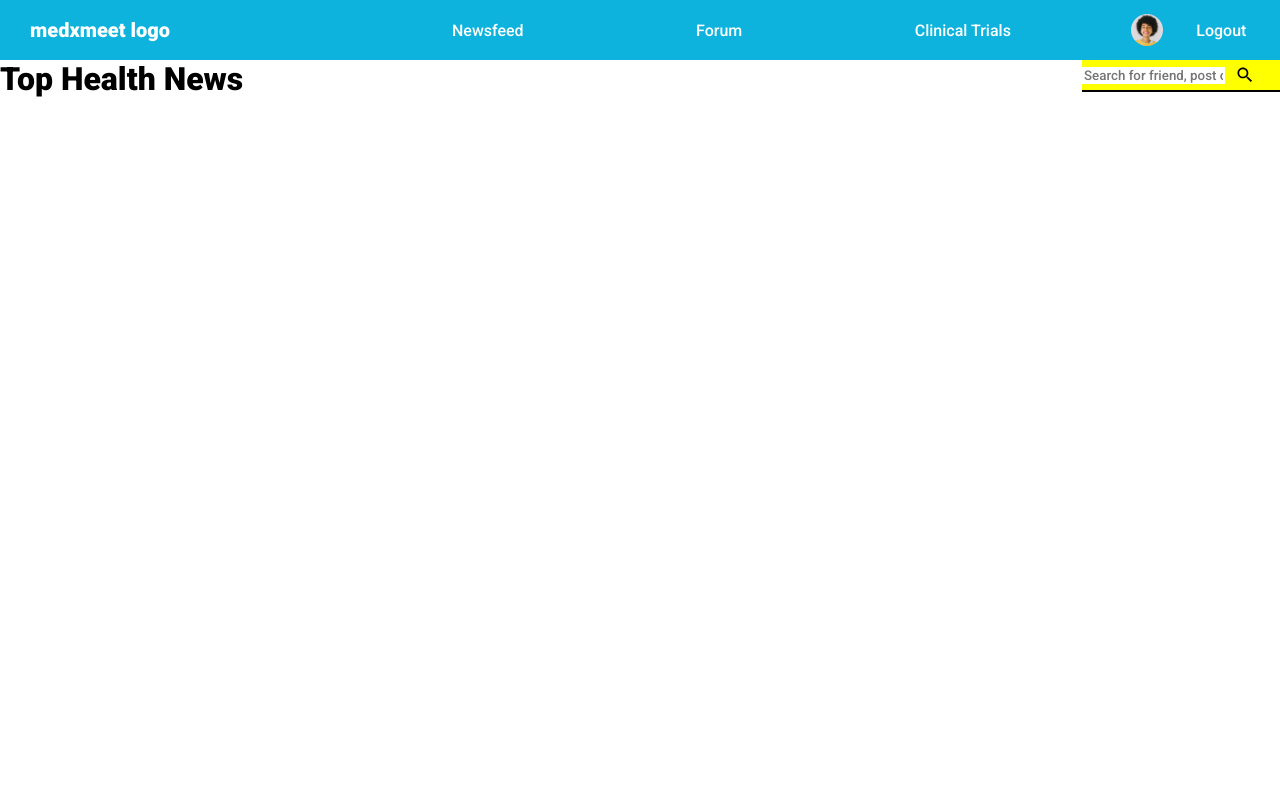
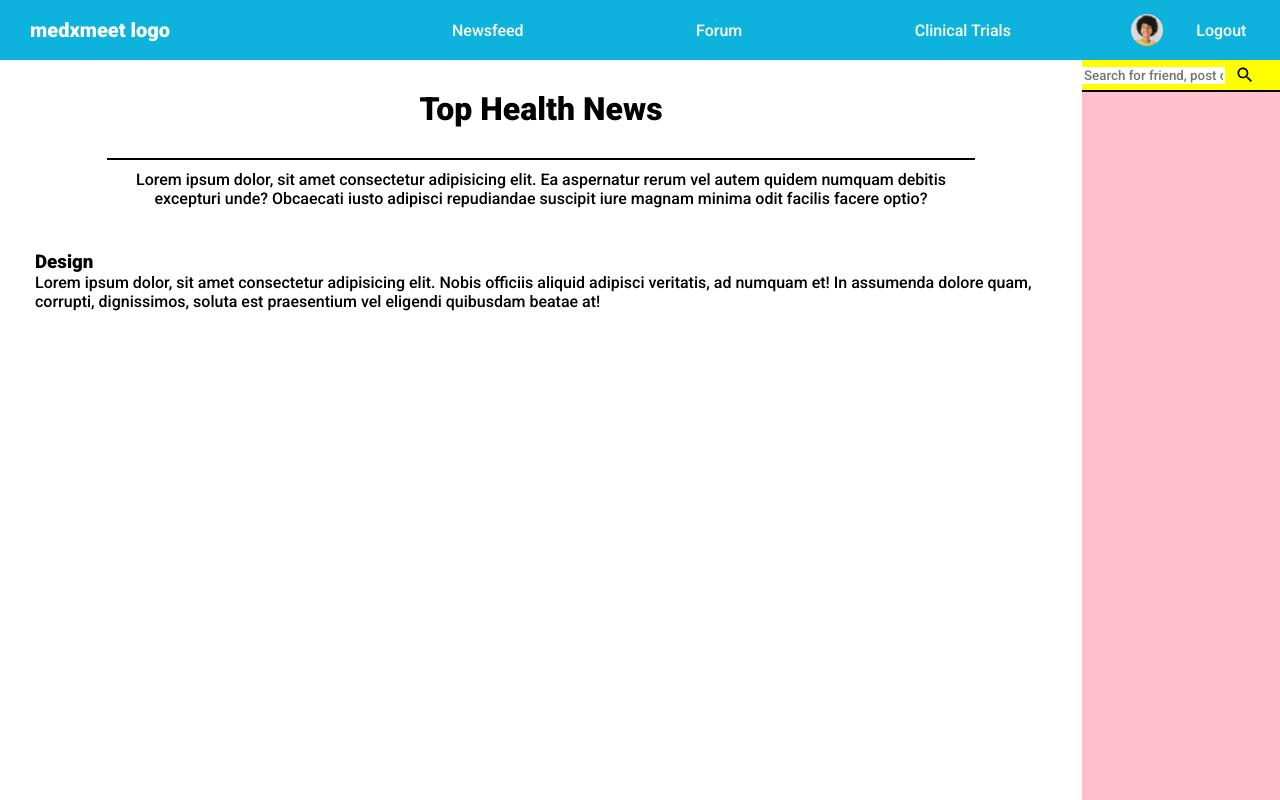
Before and after one commit to MegginS/MedxMeet, a React (Create React App) app: page / in a window 1280 px wide. Built offline with nearby package versions, Linux system fonts and the light colour scheme.

Commit message:
Update
Added hr, div and aligned the contents on the page

```diff
--- a/src/components/feed/Feed.js
+++ b/src/components/feed/Feed.js
@@ -4,11 +4,30 @@ import "./feed.css"
 export default function Feed() {
   return (
     <div className="feed">
-        <div className="title">
-            <h1> Top Health News </h1>
+      <div className="title">
+          <h1> Top Health News </h1>
+      </div>
+
+
+      <div className="hr"></div>
+
+      <div className="main">
+
+        <div className="introtext">
+        <p>
+        Lorem ipsum dolor, sit amet consectetur adipisicing elit. Ea aspernatur rerum vel autem quidem numquam debitis excepturi unde? Obcaecati iusto adipisci repudiandae suscipit iure magnam minima odit facilis facere optio?
+        </p>
         </div>
-        <span className="hr">
-        </span>
+
+
+        <article class="design">
+                <div class="text1">
+                    <h3> Design</h3>
+                    <p>Lorem ipsum dolor, sit amet consectetur adipisicing elit. Nobis officiis aliquid adipisci veritatis, ad numquam et! In assumenda dolore quam, corrupti, dignissimos, soluta est praesentium vel eligendi quibusdam beatae at!</p>
+                </div>
+                <img src="" alt="" />
+            </article>
+      </div>
 
     </div>
 
--- a/src/components/feed/feed.css
+++ b/src/components/feed/feed.css
@@ -1,3 +1,32 @@
 .feed{
-    flex:75%
+    flex:60%;
     }
+
+    .title {
+        text-align: center;
+        margin: 30px 0 30px 0;
+
+    }
+    .hr{
+        width: 80%;
+        margin: 10px auto 10px auto ;
+        border: 1px solid black;
+    }
+
+    .introtext{
+        width: 80%;
+        margin: 10px auto 10px auto ;
+        text-align: center;
+    }
+
+    .design{
+        padding: 10PX;
+
+    }
+    .design .text1 {
+
+        margin: 0 0 0 25px;
+        padding-top: 3PX;
+
+        margin-top: 20px;
+    }
--- a/src/components/feedsidebar/feedsidebar.css
+++ b/src/components/feedsidebar/feedsidebar.css
@@ -1,5 +1,7 @@
 .feedsidebar{
-    flex: 25%
+    flex: 40%;
+    height: calc(100vh - 60px);
+    background-color: Pink;
 }
 .searchbar {
   width: 100%;
```
